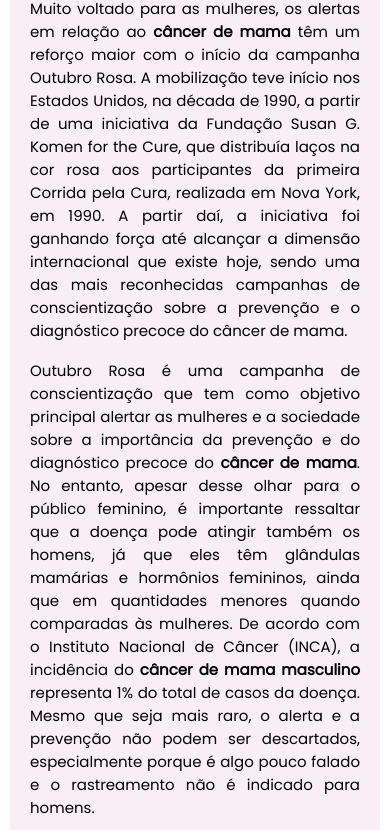
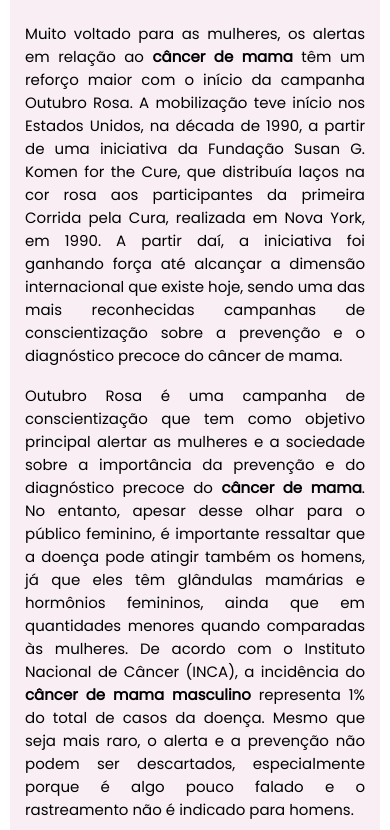
Before and after one commit to erickbarauna/outubro-rosa, a plain HTML site: page index.html in a window 390 px wide. Shown: the part 333-1163 px from the top of the page. Drawn offline with Linux system fonts and the light colour scheme.

Commit message:
ajustes posicionamento conteudo

```diff
--- a/css/style.css
+++ b/css/style.css
@@ -54,7 +54,7 @@ main {
 
 .conteudo {
     max-width: 1200px;
-    padding: 50px;
+    padding: 60px;
     margin: 0px auto 60px auto;
     background-color: #f8eef4;
     text-align: justify;
@@ -326,6 +326,12 @@ footer .sociais {
     .menu-section.on .menu-toggle .three {
         transform: rotate(-45deg) translate(8px, -9px);
     }
+
+    .conteudo {
+        padding: 45px;
+        margin-bottom: 60PX;
+        border-radius: 80px;
+    }
 }
 
 @media (max-width: 750px) {
@@ -342,7 +348,7 @@ footer .sociais {
     }
 
     .conteudo {
-        padding: 20px;
+        padding: 45px 15px;
         margin: 60px 10px;
         font-size: 15px;
         border-radius: 50px;
```
